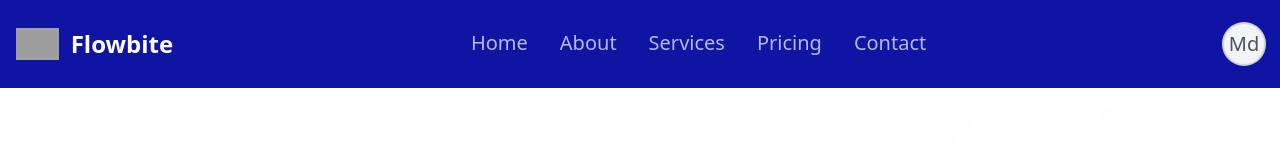
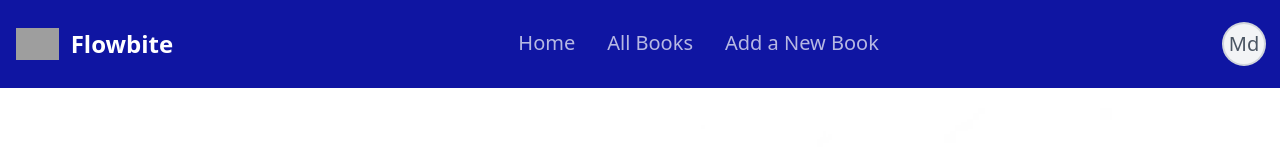
Before and after one commit to Mohon45/book-catalog-frontend, a React (Vite) app: page / in a window 1280 px wide. Shown: the top 147 px of the page. Built offline with nearby package versions, Linux system fonts and the light colour scheme; grey boxes are pictures that could not be loaded.

Commit message:
books route done

```diff
--- a/index.html
+++ b/index.html
@@ -4,7 +4,7 @@
     <meta charset="UTF-8" />
     <link rel="icon" type="image/svg+xml" href="/vite.svg" />
     <meta name="viewport" content="width=device-width, initial-scale=1.0" />
-    <title>Vite + React + TS</title>
+    <title>Book Catalog</title>
   </head>
   <body>
     <div id="root"></div>
--- a/src/layouts/Navbar.tsx
+++ b/src/layouts/Navbar.tsx
@@ -116,10 +116,10 @@ const Navbar = () => {
               </li>
               <li>
                 <Link
-                  to="/"
+                  to="/books"
                   className="block py-2 pl-3 pr-4 border-b-2 border-b-[#0F15A2] md:bg-transparent md:p-0 text-[#ffffffb2] md:hover:text-white  md:focus:text-white md:hover:border-b-[#EEEEEE] md:focus:border-b-[#EEEEEE] text-xl"
                 >
-                  About
+                  All Books
                 </Link>
               </li>
               <li>
@@ -127,23 +127,7 @@ const Navbar = () => {
                   to="#"
                   className="block py-2 pl-3 pr-4 border-b-2 border-b-[#0F15A2] md:bg-transparent md:p-0 text-[#ffffffb2] md:hover:text-white  md:focus:text-white md:hover:border-b-[#EEEEEE] md:focus:border-b-[#EEEEEE] text-xl"
                 >
-                  Services
-                </Link>
-              </li>
-              <li>
-                <Link
-                  to="#"
-                  className="block py-2 pl-3 pr-4 border-b-2 border-b-[#0F15A2] md:bg-transparent md:p-0 text-[#ffffffb2] md:hover:text-white  md:focus:text-white md:hover:border-b-[#EEEEEE] md:focus:border-b-[#EEEEEE] text-xl"
-                >
-                  Pricing
-                </Link>
-              </li>
-              <li>
-                <Link
-                  to="#"
-                  className="block py-2 pl-3 pr-4 border-b-2 border-b-[#0F15A2] md:bg-transparent md:p-0 text-[#ffffffb2] md:hover:text-white  md:focus:text-white md:hover:border-b-[#EEEEEE] md:focus:border-b-[#EEEEEE] text-xl"
-                >
-                  Contact
+                  Add a New Book
                 </Link>
               </li>
             </ul>
--- /dev/null
+++ b/src/pages/Books.tsx
@@ -0,0 +1,25 @@
+const Books = () => {
+  return (
+    <div className="grid grid-cols-12 max-w-7xl mx-auto relative ">
+      <div className="col-span-3 z mr-10 space-y-5 border rounded-2xl border-gray-200/80 p-5 self-start sticky top-16 h-[calc(100vh-80px)]">
+        <div>
+          <h1 className="text-2xl uppercase">Availability</h1>
+          <div
+            // onClick={() => dispatch(toggleState())}
+            className="flex items-center space-x-2 mt-3"
+          >
+            {/* <Switch id="in-stock" />
+            <Label htmlFor="in-stock">In stock</Label> */}
+          </div>
+        </div>
+      </div>
+      <div className="col-span-9 grid grid-cols-3 gap-10 pb-20">
+        {/* {productsData?.map((product: IProduct) => (
+          <ProductCard product={product} />
+        ))} */}
+      </div>
+    </div>
+  );
+};
+
+export default Books;
```
Also changed, not shown: src/routes/routes.tsx (+5 -4 lines).
